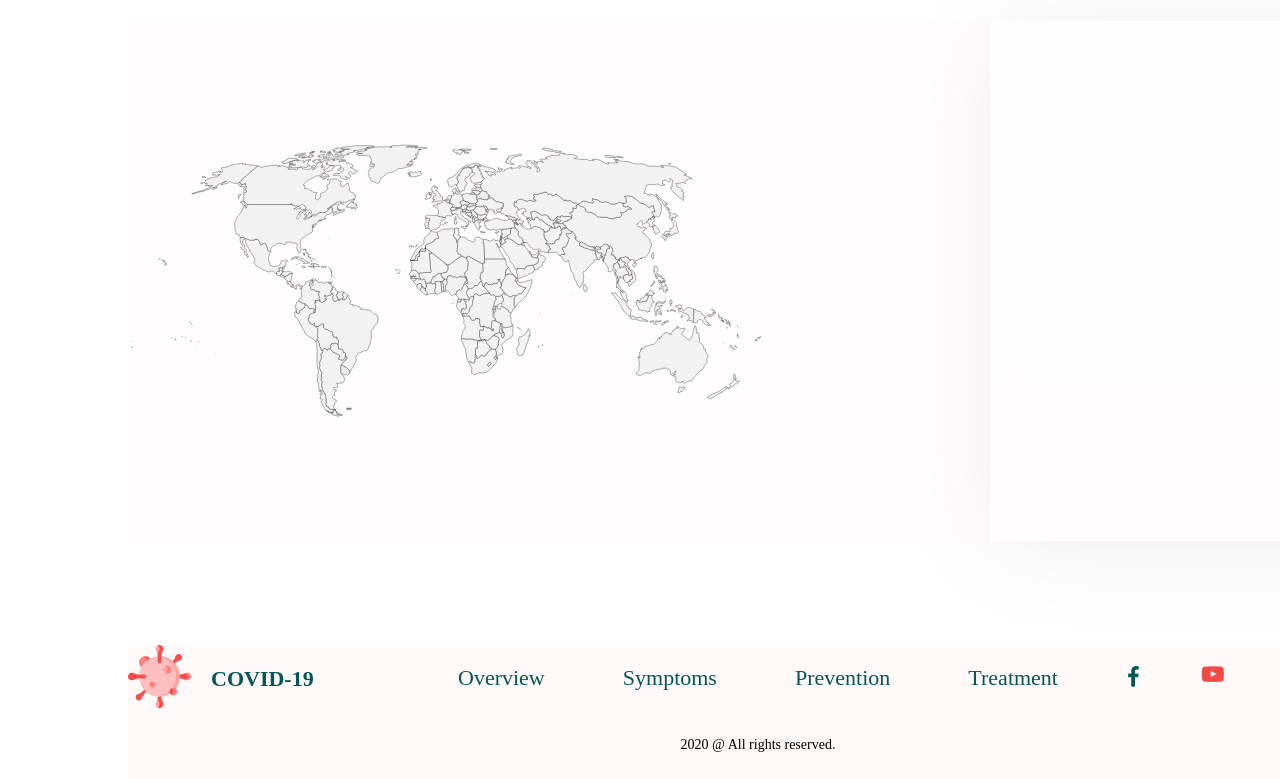
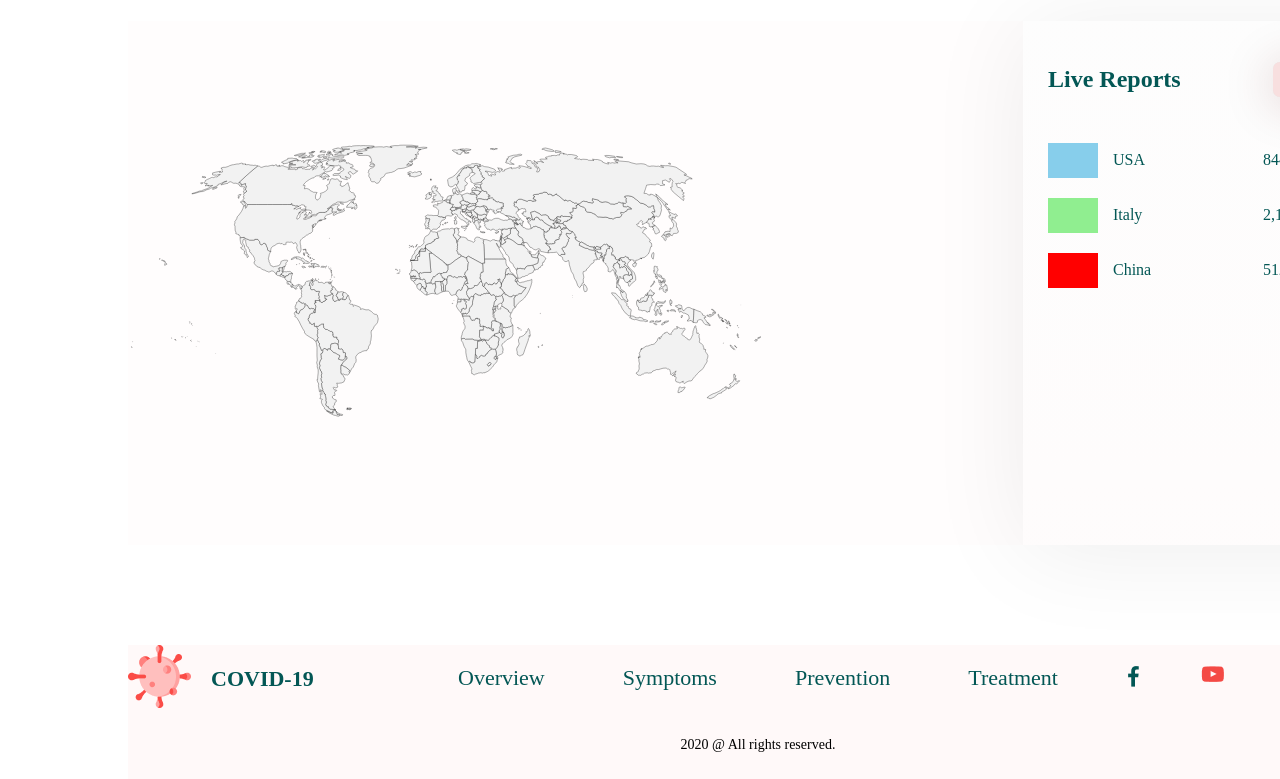
Before and after one commit to saeedtlb/Covid-19, a React (Create React App) app: page / in a window 1280 px wide. Shown: the part 5276-6055 px from the top of the page. Built offline with nearby package versions, Linux system fonts and the light colour scheme.

Commit message:
style the list

```diff
--- a/package.json
+++ b/package.json
@@ -6,6 +6,7 @@
     "@testing-library/jest-dom": "^4.2.4",
     "@testing-library/react": "^9.5.0",
     "@testing-library/user-event": "^7.2.1",
+    "dotenv": "^8.2.0",
     "react": "^16.13.1",
     "react-dom": "^16.13.1",
     "react-scripts": "3.4.2"
--- a/src/Resources/styles/_worldMap.scss
+++ b/src/Resources/styles/_worldMap.scss
@@ -1,8 +1,74 @@
 .list {
-  padding: 10px;
+  padding: 25px;
   background: linear-gradient(360deg, #fffbfb -79.45%, #fdfdfd 105.35%);
   box-shadow: 0px 7px 95px rgba(0, 0, 0, 0.07);
 
-  width: 30%;
-  height: 500px;
+  width: 25%;
+  color: $grass;
+  text-transform: capitalize;
+
+  .head {
+    margin-bottom: 30px;
+    display: flex;
+    h2 {
+      flex: 1;
+      display: inline-block;
+    }
+    .box {
+      width: 15%;
+      display: flex;
+      align-items: center;
+      align-self: center;
+      justify-content: space-between;
+      width: 90px;
+      height: 35px;
+      font-size: 26px;
+      color: #848484;
+      font-weight: bold;
+      background: rgb(230, 230, 230);
+      box-shadow: 0px 5px 50px rgba(87, 1, 0, 0.21);
+      border-radius: 7px;
+
+      span {
+        cursor: pointer;
+        display: inline-block;
+        width: 48%;
+        height: 100%;
+        background: rgb(248, 223, 223);
+        color: $grass;
+        border-radius: inherit;
+        text-align: center;
+        transition: background-color 0.32s linear;
+        position: relative;
+
+        &:hover {
+          background-color: tomato;
+        }
+      }
+    }
+  }
+
+  .countries {
+    .country {
+      display: flex;
+      justify-content: space-between;
+      align-items: center;
+      margin-bottom: 20px;
+
+      .amount {
+        width: 100px;
+        white-space: nowrap;
+      }
+      .name {
+        display: flex;
+        align-items: center;
+        span:first-child {
+          display: inline-block;
+          width: 50px;
+          height: 35px;
+          margin-right: 15px;
+        }
+      }
+    }
+  }
 }
--- a/src/Resources/styles/index.css
+++ b/src/Resources/styles/index.css
@@ -523,12 +523,103 @@ footer p {
 }
 
 .list {
-  padding: 10px;
+  padding: 25px;
   background: -webkit-gradient(linear, left bottom, left top, color-stop(-79.45%, #fffbfb), color-stop(105.35%, #fdfdfd));
   background: linear-gradient(360deg, #fffbfb -79.45%, #fdfdfd 105.35%);
   -webkit-box-shadow: 0px 7px 95px rgba(0, 0, 0, 0.07);
           box-shadow: 0px 7px 95px rgba(0, 0, 0, 0.07);
-  width: 30%;
-  height: 500px;
+  width: 25%;
+  color: #035755;
+  text-transform: capitalize;
+}
+
+.list .head {
+  margin-bottom: 30px;
+  display: -webkit-box;
+  display: -ms-flexbox;
+  display: flex;
+}
+
+.list .head h2 {
+  -webkit-box-flex: 1;
+      -ms-flex: 1;
+          flex: 1;
+  display: inline-block;
+}
+
+.list .head .box {
+  width: 15%;
+  display: -webkit-box;
+  display: -ms-flexbox;
+  display: flex;
+  -webkit-box-align: center;
+      -ms-flex-align: center;
+          align-items: center;
+  -ms-flex-item-align: center;
+      align-self: center;
+  -webkit-box-pack: justify;
+      -ms-flex-pack: justify;
+          justify-content: space-between;
+  width: 90px;
+  height: 35px;
+  font-size: 26px;
+  color: #848484;
+  font-weight: bold;
+  background: #e6e6e6;
+  -webkit-box-shadow: 0px 5px 50px rgba(87, 1, 0, 0.21);
+          box-shadow: 0px 5px 50px rgba(87, 1, 0, 0.21);
+  border-radius: 7px;
+}
+
+.list .head .box span {
+  cursor: pointer;
+  display: inline-block;
+  width: 48%;
+  height: 100%;
+  background: #f8dfdf;
+  color: #035755;
+  border-radius: inherit;
+  text-align: center;
+  -webkit-transition: background-color 0.32s linear;
+  transition: background-color 0.32s linear;
+  position: relative;
+}
+
+.list .head .box span:hover {
+  background-color: tomato;
+}
+
+.list .countries .country {
+  display: -webkit-box;
+  display: -ms-flexbox;
+  display: flex;
+  -webkit-box-pack: justify;
+      -ms-flex-pack: justify;
+          justify-content: space-between;
+  -webkit-box-align: center;
+      -ms-flex-align: center;
+          align-items: center;
+  margin-bottom: 20px;
+}
+
+.list .countries .country .amount {
+  width: 100px;
+  white-space: nowrap;
+}
+
+.list .countries .country .name {
+  display: -webkit-box;
+  display: -ms-flexbox;
+  display: flex;
+  -webkit-box-align: center;
+      -ms-flex-align: center;
+          align-items: center;
+}
+
+.list .countries .country .name span:first-child {
+  display: inline-block;
+  width: 50px;
+  height: 35px;
+  margin-right: 15px;
 }
 /*# sourceMappingURL=index.css.map */
--- a/src/components/Home/statistics/Map.jsx
+++ b/src/components/Home/statistics/Map.jsx
@@ -3,6 +3,37 @@ import React from 'react';
 import World from './World.jsx';
 
 const Map = () => {
+  const countries = [
+    {
+      name: 'USA',
+      flag: 'skyblue',
+      number: '844652',
+    },
+    {
+      name: 'italy',
+      flag: 'lightgreen',
+      number: '2159612',
+    },
+    {
+      name: 'china',
+      flag: 'red',
+      number: '512052',
+    },
+  ];
+
+  const renderCountries = () =>
+    countries.map((country, i) => (
+      <div className="country" key={i}>
+        <div className="name">
+          <span style={{ backgroundColor: `${country.flag}` }}></span>
+          <span>{country.name}</span>
+        </div>
+        <div className="amount">
+          {parseInt(country.number).toLocaleString()}
+        </div>
+      </div>
+    ));
+
   return (
     <div
       className="container"
@@ -15,7 +46,17 @@ const Map = () => {
       <div className="map">
         <World />
       </div>
-      <div className="list"></div>
+
+      <div className="list">
+        <div className="head">
+          <h2>live reports</h2>
+          <div className="box">
+            <span>&#60;</span>
+            <span>&#62;</span>
+          </div>
+        </div>
+        <div className="countries">{renderCountries()}</div>
+      </div>
     </div>
   );
 };
```
Also changed, not shown: 2 other files (tests, documents, lock files or other folders).
